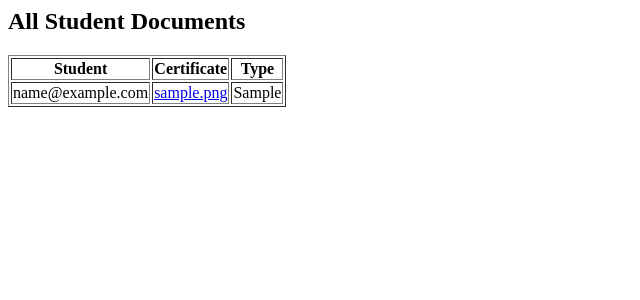
After one commit to AbiVarsanP/azure-doc-system, a Flask app: page /documents in a window 1280 px wide. The commit adds this page. Shown: the top 300 px of the page, without its empty margins (0-640 px from the left). Run offline with Flask 3, Linux system fonts and the light colour scheme; a user stored in the database is signed in; tables that the repository leaves empty hold one stand-in row (values such as "Sample post").

Commit message:
Phase 3: Azure Blob document upload & staff view

```diff
--- a/app.py
+++ b/app.py
@@ -1,8 +1,18 @@
+from azure.storage.blob import BlobServiceClient
+import os
 from flask import Flask, render_template, request, redirect, session
 import sqlite3
 
 app = Flask(__name__)
 app.secret_key = "secret123"  # change later
+
+
+blob_service = BlobServiceClient(
+    account_url=f"https://{os.getenv('AZURE_STORAGE_ACCOUNT')}.blob.core.windows.net",
+    credential=os.getenv("AZURE_STORAGE_KEY")
+)
+container = os.getenv("AZURE_CONTAINER")
+
 
 def get_db():
     return sqlite3.connect("auth.db")
@@ -45,6 +55,43 @@ def dashboard():
     else:
         return render_template("student_dashboard.html")
 
+@app.route("/upload", methods=["GET", "POST"])
+def upload():
+    if session.get("role") != "student":
+        return redirect("/login")
+
+    if request.method == "POST":
+        file = request.files["file"]
+        cert_type = request.form["cert_type"]
+
+        blob_client = blob_service.get_blob_client(
+            container=container,
+            blob=file.filename
+        )
+        blob_client.upload_blob(file, overwrite=True)
+
+        db = get_db()
+        db.execute(
+            "INSERT INTO documents (student_email, filename, cert_type) VALUES (?, ?, ?)",
+            (session["email"], file.filename, cert_type)
+        )
+        db.commit()
+
+        return "Uploaded successfully"
+
+    return render_template("upload.html")
+
+@app.route("/documents")
+def documents():
+    if session.get("role") != "staff":
+        return redirect("/login")
+
+    db = get_db()
+    docs = db.execute("SELECT * FROM documents").fetchall()
+
+    return render_template("documents.html", docs=docs)
+
+
 @app.route("/logout")
 def logout():
     session.clear()
--- /dev/null
+++ b/templates/documents.html
@@ -0,0 +1,21 @@
+<h2>All Student Documents</h2>
+
+<table border="1">
+<tr>
+  <th>Student</th>
+  <th>Certificate</th>
+  <th>Type</th>
+</tr>
+
+{% for d in docs %}
+<tr>
+  <td>{{ d[1] }}</td>
+  <td>
+    <a href="https://{{ config['AZURE_STORAGE_ACCOUNT'] }}.blob.core.windows.net/certificates/{{ d[2] }}">
+      {{ d[2] }}
+    </a>
+  </td>
+  <td>{{ d[3] }}</td>
+</tr>
+{% endfor %}
+</table>
--- a/templates/staff_dashboard.html
+++ b/templates/staff_dashboard.html
@@ -1,3 +1,4 @@
 <h2>Staff Dashboard</h2>
 <p>Welcome Mentor</p>
+<a href="/documents">View Student Documents</a>
 <a href="/logout">Logout</a>
--- a/templates/student_dashboard.html
+++ b/templates/student_dashboard.html
@@ -1,3 +1,4 @@
 <h2>Student Dashboard</h2>
 <p>Welcome Student</p>
+<a href="/upload">Upload Certificate</a>
 <a href="/logout">Logout</a>
```
Also changed, not shown: init_db.py (+10 -0 lines), templates/upload.html (added, +9 -0 lines), auth.db.
